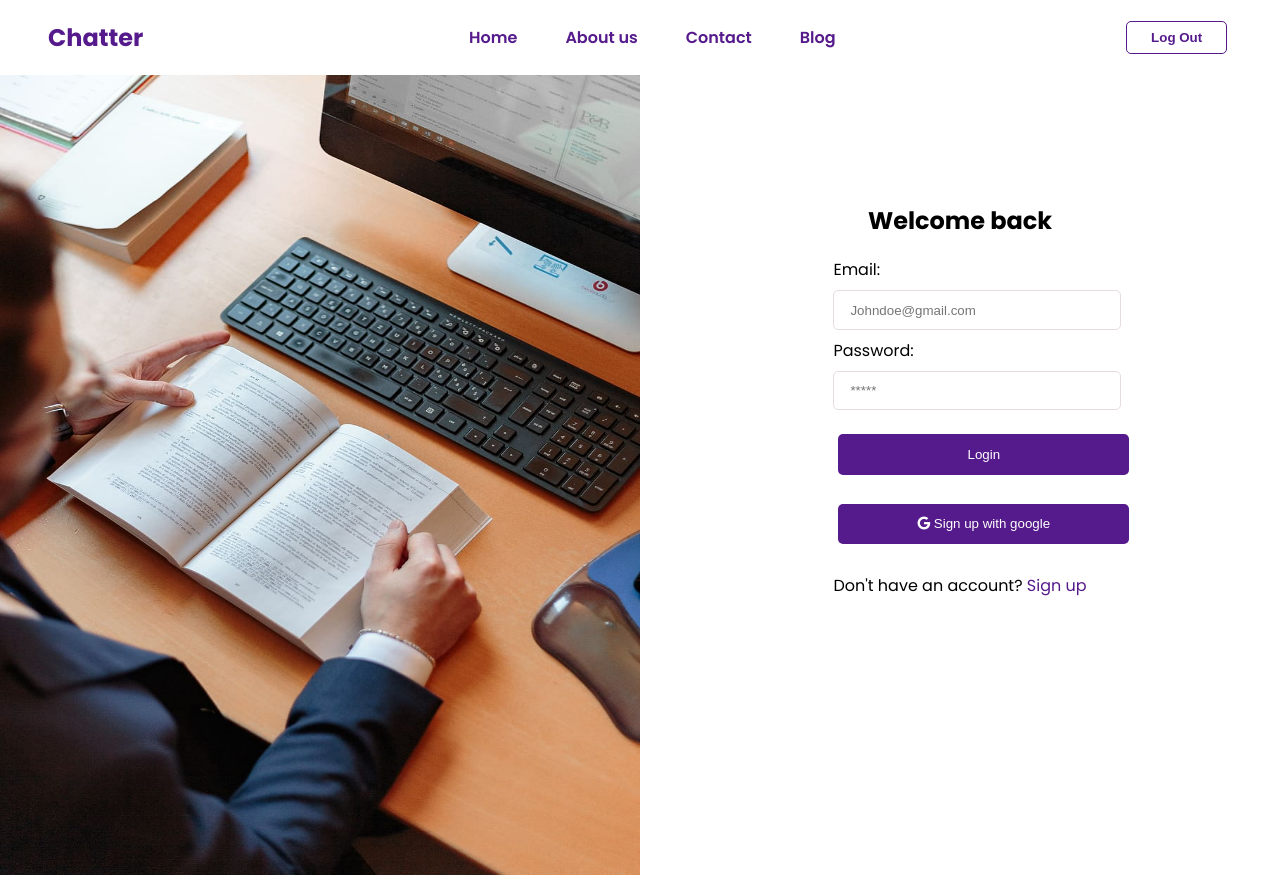
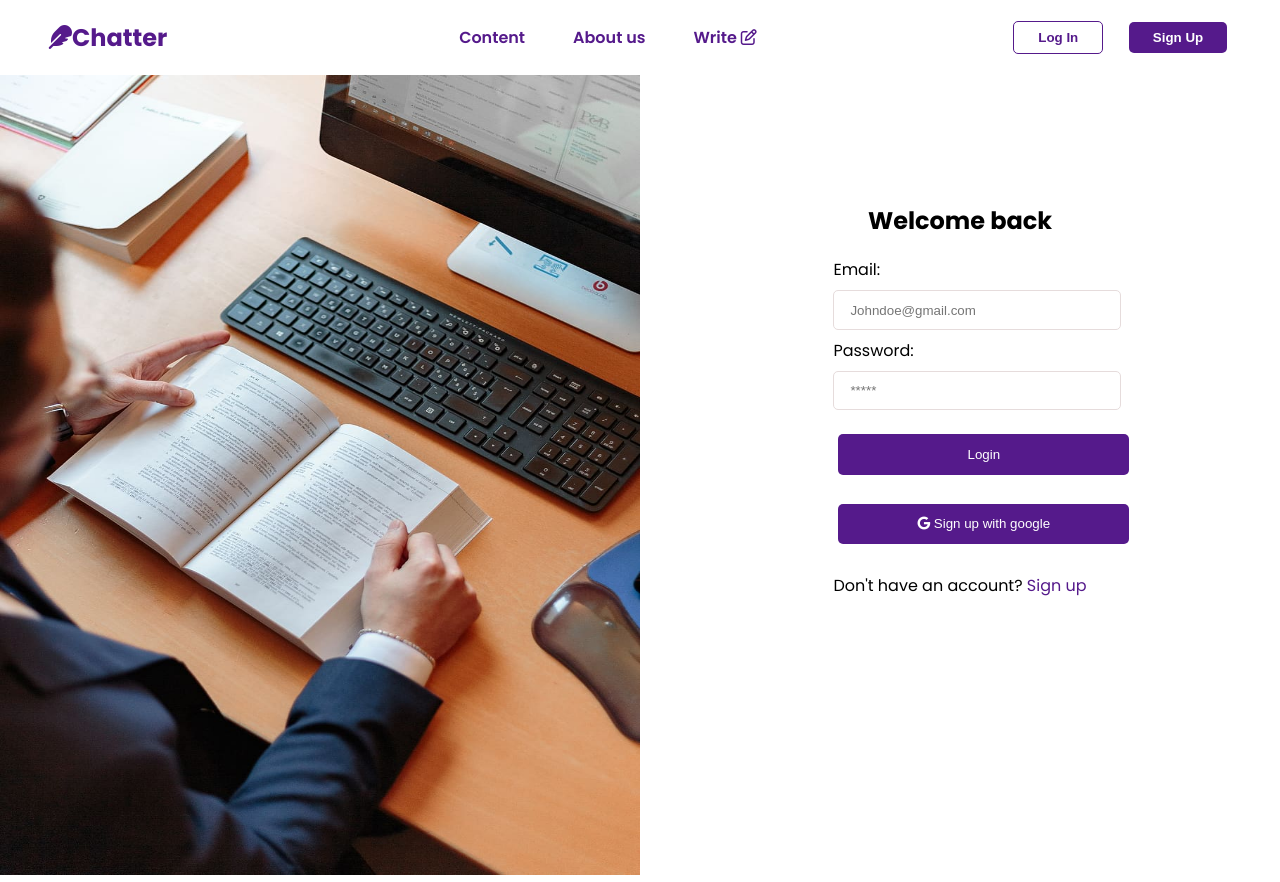
Before and after one commit to greatdaveo/Chatter-Frontend, a React (Vite) app: page /login in a window 1280 px wide. Built offline with nearby package versions, Linux system fonts and the light colour scheme; no server answers.

Commit message:
Adjusted the Navbar and added inPageNavigation feature to show the blog contents

```diff
--- a/src/App.css
+++ b/src/App.css
@@ -1,7 +1,8 @@
 @import url("https://fonts.googleapis.com/css2?family=Poppins:ital,wght@0,100;0,200;0,300;0,400;0,500;0,600;0,700;0,800;0,900;1,100;1,200;1,500;1,600;1,700;1,900&display=swap");
 
 :root {
-  --primary-color: #551a8b
+  --primary-color: #551a8b;
+  --primary-text-color: white;
 }
 
 body {
--- a/src/App.jsx
+++ b/src/App.jsx
@@ -3,7 +3,7 @@ import { BrowserRouter, Routes, Route } from "react-router-dom";
 import SharedLayouts from "./pages/SharedLayouts";
 import HomePage from "./pages/HomePage";
 import AboutUs from "./pages/AboutUs";
-import Contact from "./pages/Contact";
+import ContentsPage from "./pages/ContentsPage";
 import BlogContentsEditor from "./pages/Blog/BlogContentsEditor";
 import LoginPage from "./pages/LoginPage";
 import SignupPage from "./pages/SignupPage";
@@ -20,7 +20,7 @@ function App() {
           <Route path="/" element={<SharedLayouts />}>
             <Route index element={<HomePage />} />
             <Route path="about-us" element={<AboutUs />} />
-            <Route path="contact-us" element={<Contact />} />
+            <Route path="content" element={<ContentsPage />} />
             <Route path="/create-blog" element={<BlogContentsEditor />} />
             <Route path="/login" element={<LoginPage />} />
             <Route path="/register" element={<SignupPage />} />
--- /dev/null
+++ b/src/components/Contents/InPageNavigation.jsx
@@ -0,0 +1,33 @@
+import React, { useState } from "react";
+import "../../styles/components/Contents/InPageNavigation.css";
+
+const InPageNavigation = ({ routes, defaultHidden = [], children }) => {
+  // To make the first button active by default
+  const [inPageNavIndex, setInPageNavIndex] = useState(0);
+
+  const changePageState = (btn, i) => {
+    // console.log(btn, i);
+    setInPageNavIndex(i);
+  };
+
+  return (
+    <div className="in-page-nav">
+      {routes.map((route, i) => {
+        return (
+          <button
+            key={i}
+            className={inPageNavIndex == i ? "active-btn" : ""}
+            onClick={(e) => changePageState(e.target, i)}
+          >
+            {route}
+          </button>
+        );
+      })}
+
+      {/* Conditions to display the children base on the button index*/}
+      {Array.isArray(children) ? children[inPageNavIndex] : children}
+    </div>
+  );
+};
+
+export default InPageNavigation;
--- a/src/components/NavBar.jsx
+++ b/src/components/NavBar.jsx
@@ -5,7 +5,7 @@ import { UserContext } from "../contexts/UserContext";
 import toast from "react-hot-toast";
 
 const NavBar = () => {
-  const { userAuth } = useContext(UserContext);
+  const { userAuth, accessToken, setAccessToken } = useContext(UserContext);
   // console.log(userAuth);
 
   const navigate = useNavigate();
@@ -20,9 +20,10 @@ const NavBar = () => {
         }
       );
 
-      console.log(response);
+      // console.log(response);
 
       if (response.ok) {
+        setAccessToken(""); // Empty the accessToken
         navigate("/login");
         toast.success("You have logged out successfully!");
       } else {
@@ -38,16 +39,23 @@ const NavBar = () => {
   return (
     <nav>
       <div>
-        <div>
+        <div style={{ display: "flex", alignItems: "center", gap: 5 }}>
           <Link to="/">
-            <h1>Chatter</h1>
+            <h1>
+              <i class="fa-solid fa-feather"></i>
+              Chatter
+            </h1>
           </Link>
         </div>
 
         <div>
           <ul>
+            {/* <li>
+              <NavLink to="/">Home</NavLink>
+            </li> */}
+
             <li>
-              <NavLink to="/">Home</NavLink>
+              <NavLink to="/content">Content</NavLink>
             </li>
 
             <li>
@@ -55,18 +63,14 @@ const NavBar = () => {
             </li>
 
             <li>
-              <NavLink to="/contact-us">Contact</NavLink>
-            </li>
-
-            <li>
               <NavLink to={userAuth._id ? "/create-blog" : "/login"}>
-                Blog
+                Write <i class="fa-regular fa-pen-to-square"></i>
               </NavLink>
             </li>
           </ul>
         </div>
 
-        {userAuth === null ? (
+        {!accessToken && (
           <div>
             <Link to="/login">
               <button className="login">Log In</button>
@@ -76,7 +80,9 @@ const NavBar = () => {
               <button className="signup">Sign Up</button>
             </Link>
           </div>
-        ) : (
+        )}
+
+        {accessToken && (
           <Link to="/logout" onClick={handleLogout}>
             <button className="login">Log Out</button>
           </Link>
--- a/src/components/firebase/firebase.jsx
+++ b/src/components/firebase/firebase.jsx
@@ -24,7 +24,7 @@ export const authWithGoogle = async () => {
     const result = await signInWithPopup(auth, provider);
     const user = result.user;
     const token = await user.getIdToken(); //To retrieve the ID token
-    console.log("Firebase Google Auth Token:", token); // Log the token
+    // console.log("Firebase Google Auth Token:", token); // Log the token
     return { access_token: token }; // To return an object containing the token
   } catch (err) {
     console.log(err);
--- a/src/pages/Contact.jsx
+++ /dev/null
@@ -1,9 +0,0 @@
-const Contact = () => {
-  return (
-    <div>
-      <h1>Contact Us Page</h1>
-    </div>
-  );
-};
-
-export default Contact;
--- /dev/null
+++ b/src/pages/ContentsPage.jsx
@@ -0,0 +1,31 @@
+import NavBar from "../components/NavBar";
+import InPageNavigation from "../components/Contents/InPageNavigation";
+
+const ContentsPage = () => {
+  return (
+    <div>
+      <NavBar />
+
+      <section>
+        {/* LATEST BLOGS */}
+        <div>
+          <InPageNavigation
+            routes={["Home", "Trending blogs"]}
+            defaultHidden={["Trending blogs"]}
+          >
+            <h1>Latest Blogs Here</h1>
+
+            <h2>Trending Blogs Here</h2>
+          </InPageNavigation>
+        </div>
+
+        {/* FILTERS AND TRENDING BLOGS */}
+        <div>
+          <h1>Contents</h1>
+        </div>
+      </section>
+    </div>
+  );
+};
+
+export default ContentsPage;
--- a/src/pages/LoginPage.jsx
+++ b/src/pages/LoginPage.jsx
@@ -55,9 +55,12 @@ const LoginPage = () => {
 
     try {
       const { access_token } = await authWithGoogle();
-      console.log("Google Access Token:", access_token);
+      // console.log("Google Access Token:", access_token);
 
       let formData = { access_token };
+
+      //Set the access token in the userContext
+      setAccessToken(access_token);
 
       // console.log("FormData to send:", formData); // Log the form data
 
@@ -80,7 +83,7 @@ const LoginPage = () => {
       }
 
       const data = await response.json();
-      // console.log(data);
+      // console.log("Data Token:", data);
     } catch (err) {
       toast.error(err);
       return console.log(err);
--- /dev/null
+++ b/src/styles/components/Contents/InPageNavigation.css
@@ -0,0 +1,20 @@
+.in-page-nav {
+  padding: 2rem 5rem;
+  position: relative;
+}
+
+.in-page-nav button {
+  background: none;
+}
+
+.in-page-nav .active-btn {
+  /* color: var(--primary-color); */
+  /* color: var(--primary-text-color); */
+  border-bottom: 2px solid var(--primary-color);
+}
+
+.in-page-nav hr {
+  position: absolute;
+  width: 100%;
+  margin: 0 auto;
+}
```
